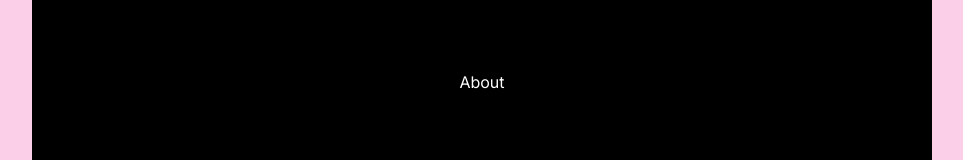
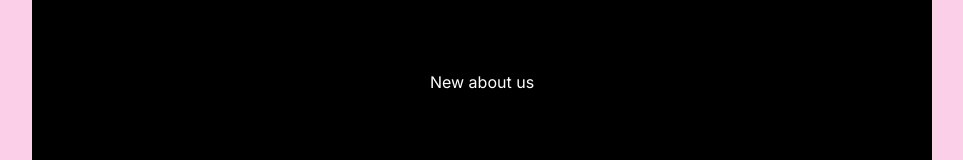
Before and after one commit to pahadiniraj/Portfolio, a Next.js app: page /about in a window 1280 px wide. Shown: the part 282-442 px from the top of the page, without its empty margins (158-1121 px from the left). Built offline with nearby package versions, Linux system fonts and the light colour scheme.

Commit message:
new about us created

```diff
--- a/src/Components/About/About.tsx
+++ b/src/Components/About/About.tsx
@@ -1,7 +1,7 @@
 import React from "react";
 
 const About = () => {
-  return <div>About</div>;
+  return <div>New about us</div>;
 };
 
 export default About;
```
